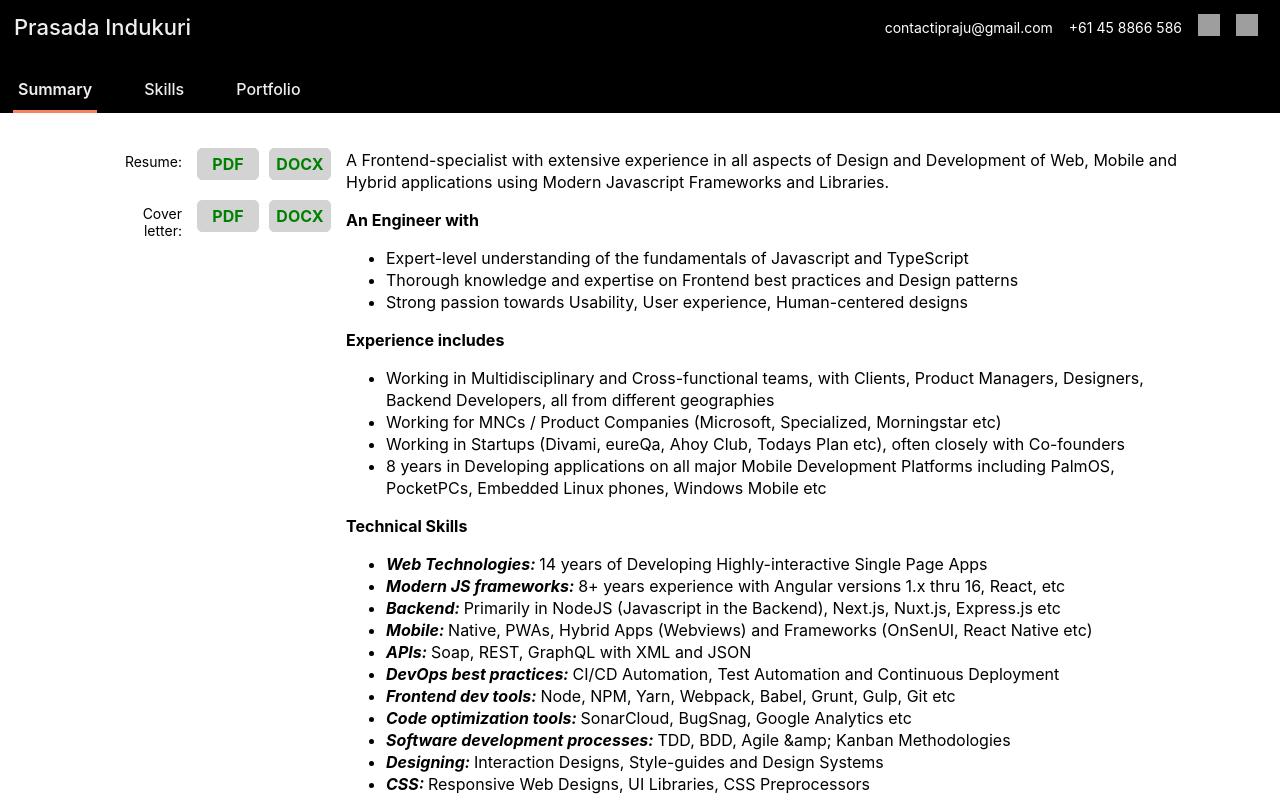
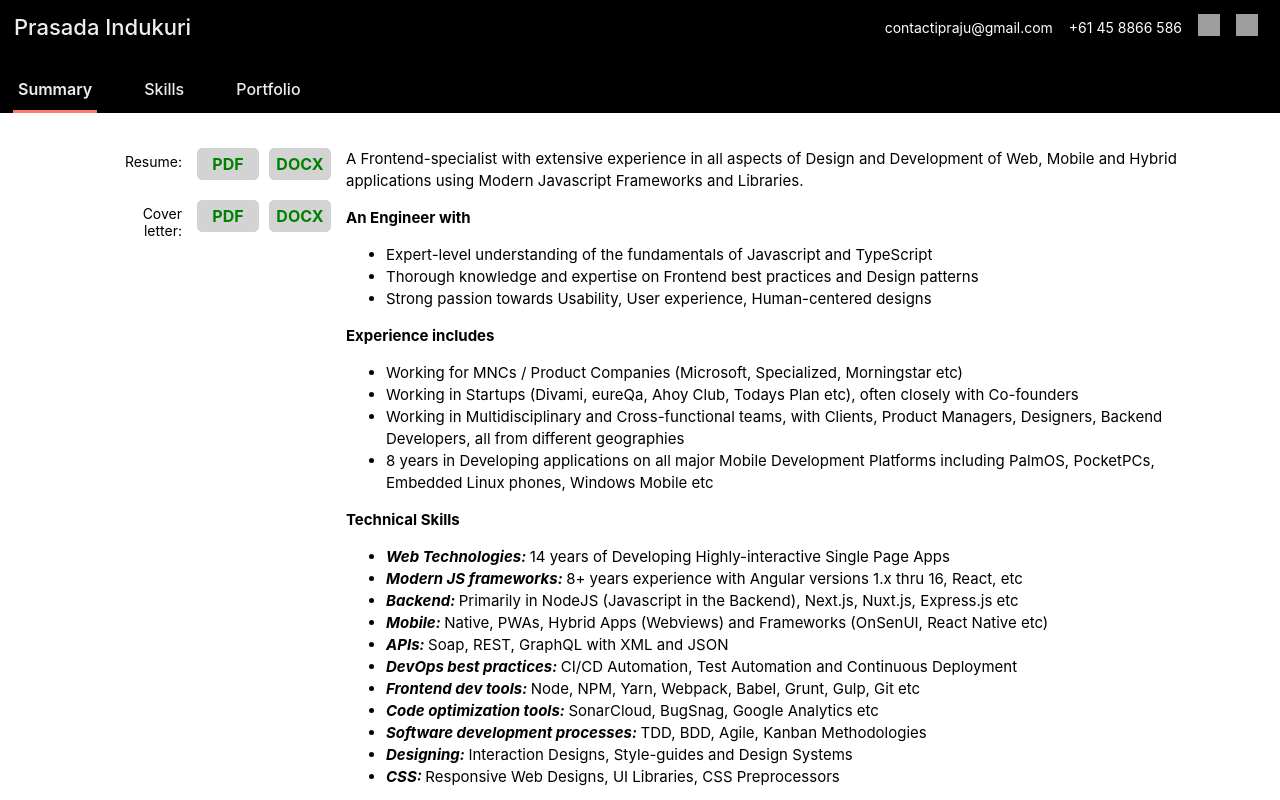
Before and after one commit to contactipraju/texperience, a React (Create React App) app: page /profile in a window 1280 px wide. Shown: the top 800 px of the page. Built offline with nearby package versions, Linux system fonts and the light colour scheme; grey boxes are pictures that could not be loaded.

Commit message:
minor changes

```diff
--- a/src/pages/profile/components/Summary/Summary.scss
+++ b/src/pages/profile/components/Summary/Summary.scss
@@ -1,6 +1,7 @@
 #summary {
 	text-align: left;
 	line-height: 22px;
+	font-size: 15px;
 
 	.section {
 		.title {
--- a/src/pages/profile/components/Summary/Summary.tsx
+++ b/src/pages/profile/components/Summary/Summary.tsx
@@ -13,9 +13,9 @@ const Summary = (props: any) => {
 		{
 			title: 'Experience includes',
 			points: [
-				{ text: 'Working in Multidisciplinary and Cross-functional teams, with Clients, Product Managers, Designers, Backend Developers, all from different geographies'},
 				{ text: 'Working for MNCs / Product Companies (Microsoft, Specialized, Morningstar etc)'},
 				{ text: 'Working in Startups (Divami, eureQa, Ahoy Club, Todays Plan etc), often closely with Co-founders'},
+				{ text: 'Working in Multidisciplinary and Cross-functional teams, with Clients, Product Managers, Designers, Backend Developers, all from different geographies'},
 				{ text: '8 years in Developing applications on all major Mobile Development Platforms including PalmOS, PocketPCs, Embedded Linux phones, Windows Mobile etc'}
 			]
 		},
@@ -30,7 +30,7 @@ const Summary = (props: any) => {
 				{ heading: 'DevOps best practices', text: 'CI/CD Automation, Test Automation and Continuous Deployment'},
 				{ heading: 'Frontend dev tools', text: ' Node, NPM, Yarn, Webpack, Babel, Grunt, Gulp, Git etc'},
 				{ heading: 'Code optimization tools', text: 'SonarCloud, BugSnag, Google Analytics etc'},
-				{ heading: 'Software development processes', text: 'TDD, BDD, Agile &amp; Kanban Methodologies'},
+				{ heading: 'Software development processes', text: 'TDD, BDD, Agile, Kanban Methodologies'},
 				{ heading: 'Designing', text: 'Interaction Designs, Style-guides and Design Systems'},
 				{ heading: 'CSS', text: 'Responsive Web Designs, UI Libraries, CSS Preprocessors'}
 			]
```
